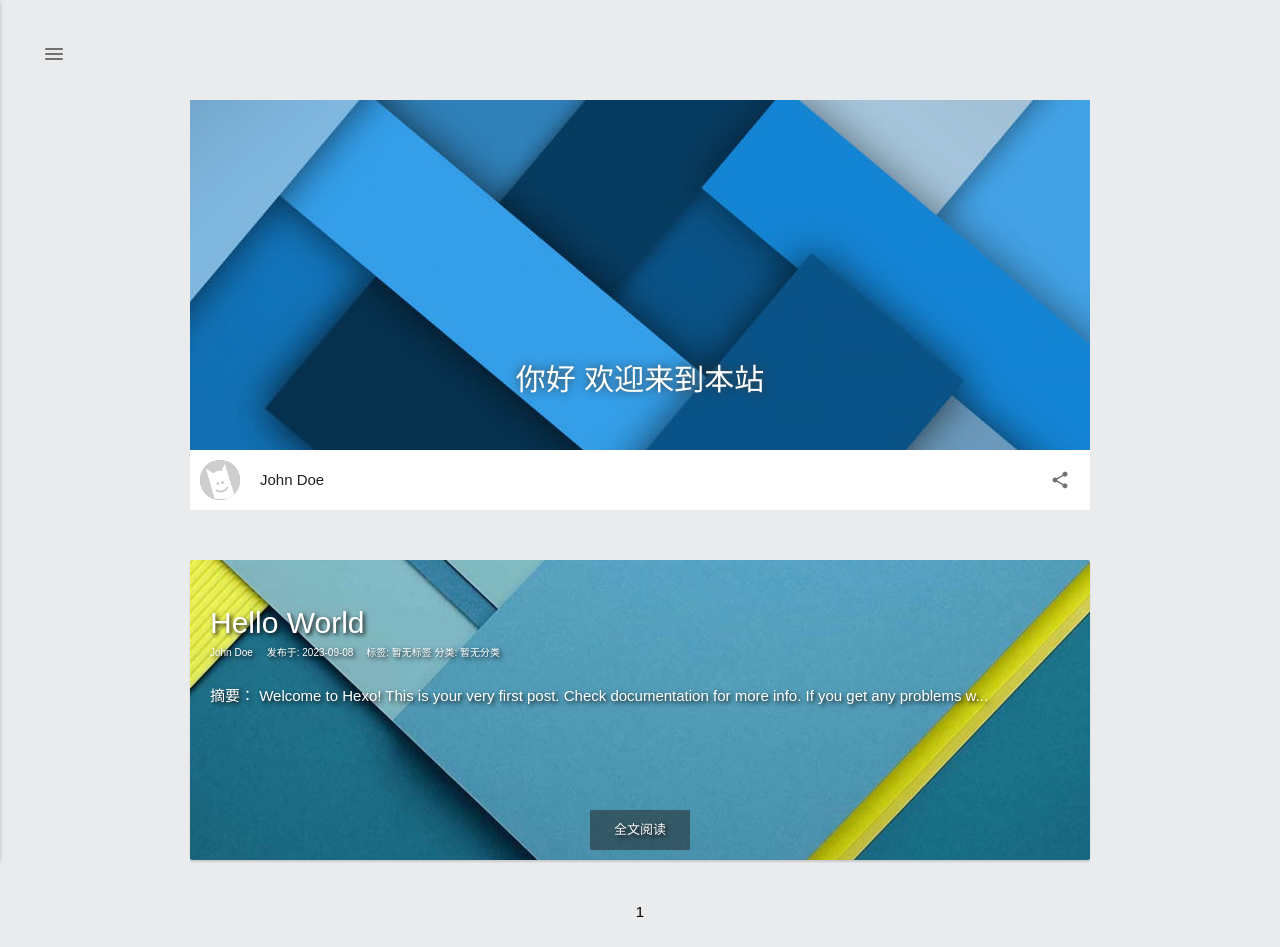
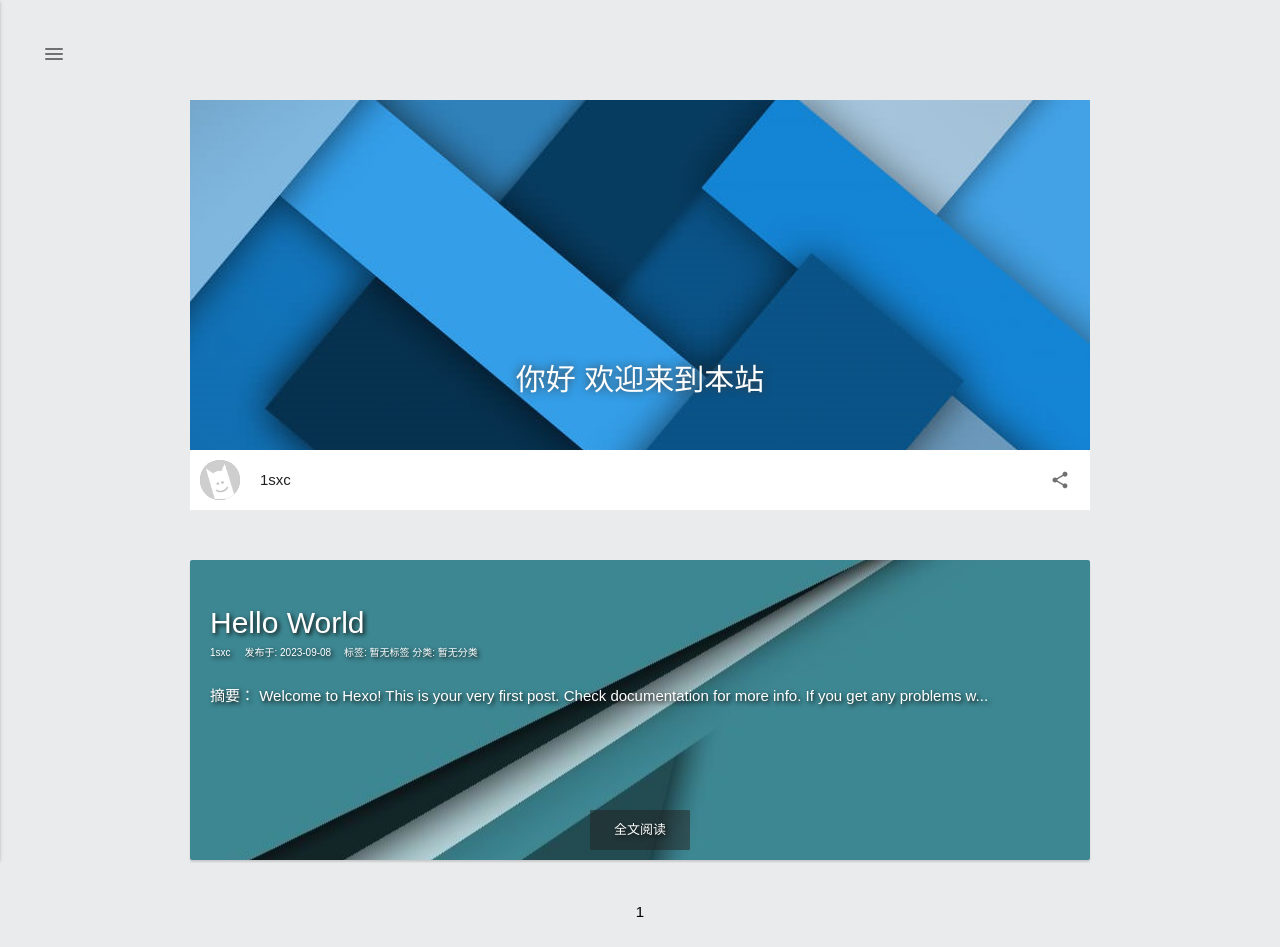
Before and after one commit to 1sxc/1sxc.github.io, a plain HTML site: page index.html in a window 1280 px wide. Shown: the top 947 px of the page. Drawn offline with Linux system fonts and the light colour scheme.

Commit message:
Site updated: 2023-09-09 11:57:13

```diff
--- a/index.html
+++ b/index.html
@@ -40,7 +40,7 @@
       <ul id="slide-out" class="side-nav" >
     <div class="nav-header"  style="background-image: url(/images/header-bg.png);background-color:#26A69A">
     <div class="header-box"><img src="/images/header.png" ondragstart="return false;"></div>
-    <p>John Doe</p>
+    <p>1sxc</p>
     <div class="nav-link">
 
         <a href="http://example.com" target="_blank"> <div class="link-box twitter"></div></a>
@@ -135,7 +135,7 @@
 </div>
 <div class="post-author">
     <div class="post-author-img"><img src="/images/header.png" ondragstart="return false;"></div>
-    <p class="post-author-name">John Doe</p>
+    <p class="post-author-name">1sxc</p>
     <div class="post-author-button"  target="_self"><i class="material-icons"  target="_self" style="font-size: 20px">share</i></div>
     <div class="post-author-link"><ul>
             <p>分享到：</p>
@@ -152,7 +152,7 @@
 
 
 
-      <div class="recent-post-item lazy"style="background-color:#26A69A"  data-original="/images/random/vateral-5.png"  >
+      <div class="recent-post-item lazy"style="background-color:#26A69A"  data-original="/images/random/vateral-11.png"  >
         <a class="recent-post-link" href="/2023/09/08/hello-world/">
         <div class="post-hover">
           <!--title-->
@@ -160,7 +160,7 @@
 
           <!--date-->
 
-            <p class="post-time">John Doe &nbsp &nbsp 发布于:<time datetime="2023-09-08T10:56:37.030Z">
+            <p class="post-time">1sxc &nbsp &nbsp 发布于:<time datetime="2023-09-08T10:56:37.030Z">
               2023-09-08
             </time>
             </p>
```
Also changed, not shown: 2023/09/08/hello-world/index.html (+3 -3 lines), archives/2023/09/index.html (+3 -3 lines), archives/2023/index.html (+3 -3 lines), archives/index.html (+1 -1 lines).
